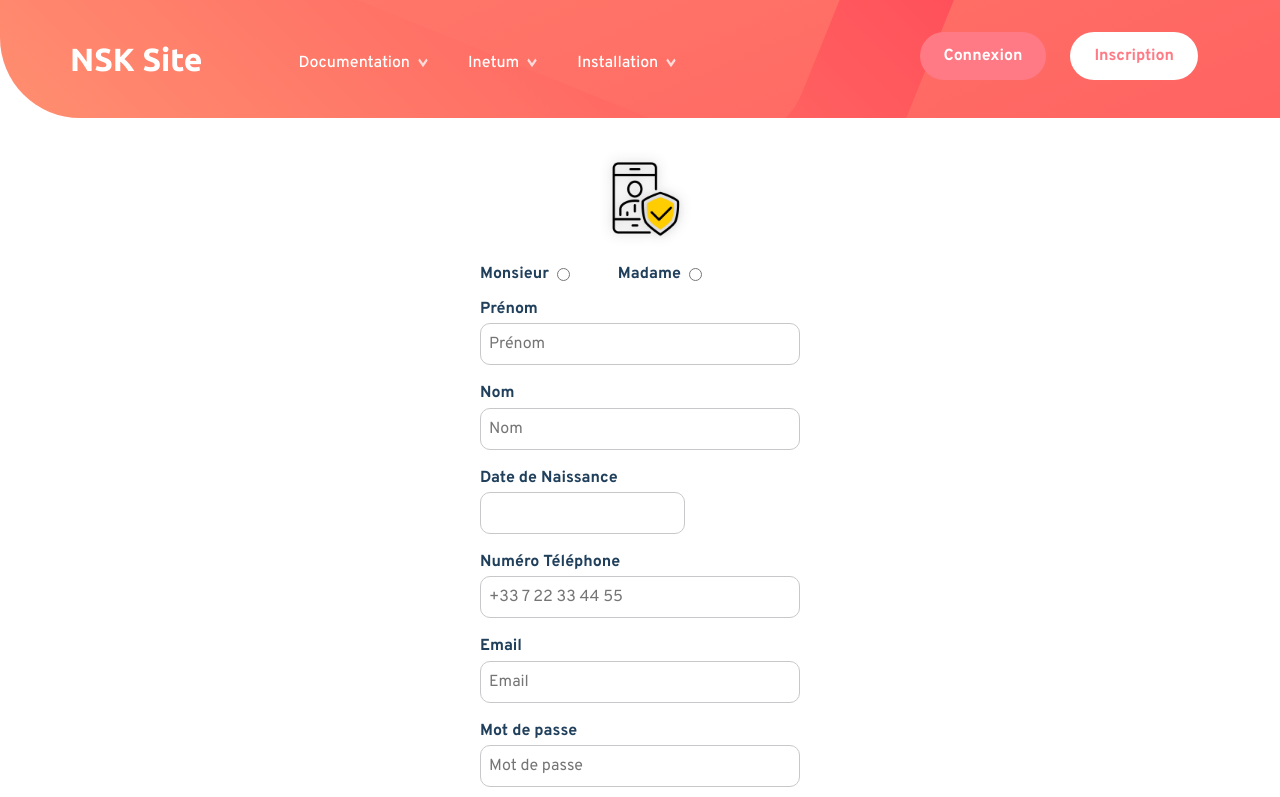
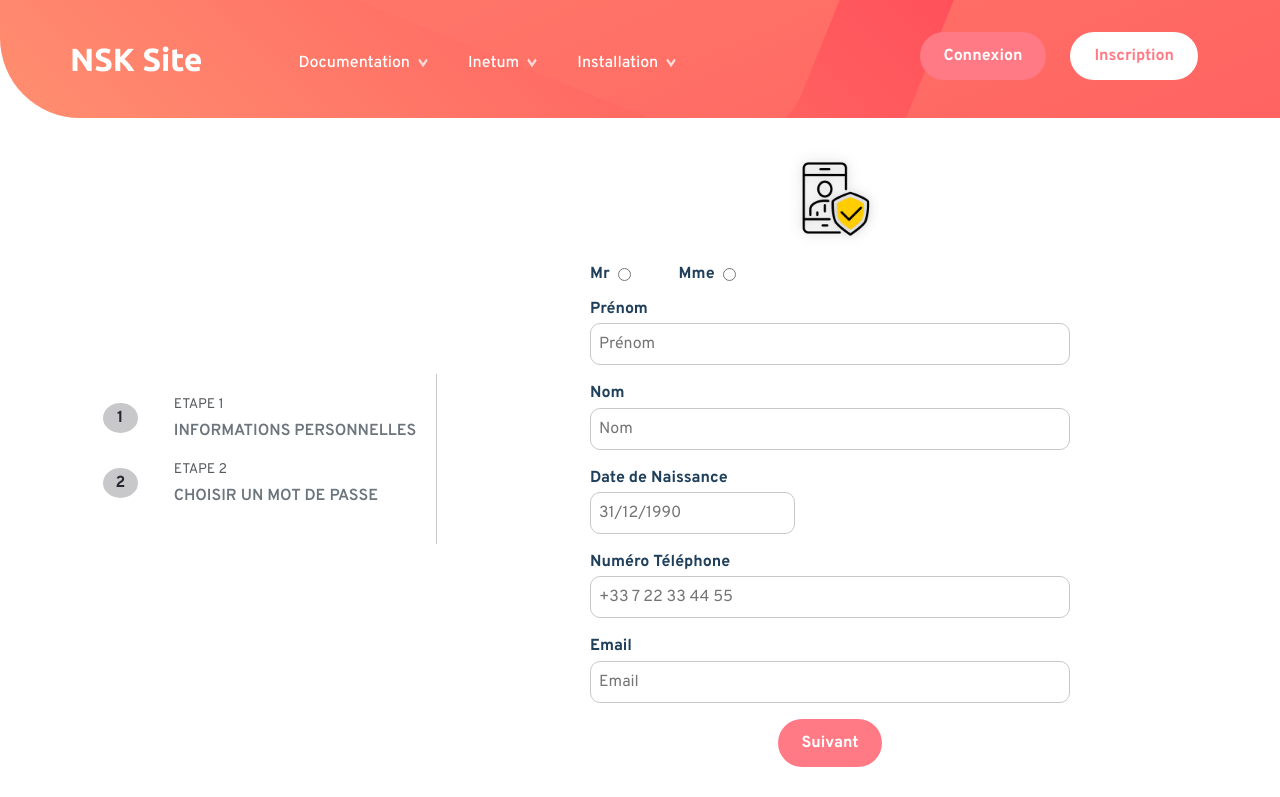
Before and after one commit to ThierryTouinPro/nextjs-starter-kit, a Next.js app in the folder with-docker-compose-app/next-app/: page /register in a window 1280 px wide. Shown: the top 797 px of the page. Built offline with nearby package versions, Linux system fonts and the light colour scheme.

Commit message:
DPPCP-116: Mise en place de la gestion des erreurs du formulaire

```diff
--- a/with-docker-compose-app/next-app/src/components/Authentification/Register.js
+++ b/with-docker-compose-app/next-app/src/components/Authentification/Register.js
@@ -1,9 +1,10 @@
-import React from "react";
+import React, { useState } from "react";
 import { useForm, FormProvider } from "react-hook-form";
+import { ReponseError } from "../../lib/reponse";
 import ButtonSubmit from "../Interface/ButtonSubmit";
-import Input from "../Interface/Input";
-import RadioGroup from "../Interface/RadioGroup";
-import BirthDate from "../Interface/BirthDate";
+import PersonalInfoForm from "./SignupForms/PersonalInfoForm";
+import ChoosePwdForm from "./SignupForms/ChoosePwdForm";
+import { Sidebar } from "./Sidebar/Sidebar";
 
 export default function Register() {
   const methods = useForm();
@@ -12,20 +13,25 @@ export default function Register() {
     setError,
     clearErrors,
     formState: { errors },
-    watch,
   } = methods;
-  const password = watch("password");
-  const confirmPassword = watch("confirmPassword");
 
-  const options = [
-    { value: "Mr", label: "Monsieur" },
-    { value: "Mme", label: "Madame" },
-  ];
+  const [step, setStep] = useState(1);
+  const [recap, setRecap] = useState([]);
+
+  const handleNextStep = (data) => {
+    setRecap((prev) => ({ ...prev, ...data }));
+    setStep(step + 1);
+  };
+
+  const handlePrevStep = () => {
+    setStep(step - 1);
+  };
 
   const onSubmit = async (data) => {
     clearErrors();
     // Log des données du formulaire
-    console.log(data);
+    const finalData = { ...recap, ...data };
+    console.log(finalData);
 
     try {
       const response = await fetch("/api/auth/register", {
@@ -36,15 +42,15 @@ export default function Register() {
         body: JSON.stringify(data),
       });
 
-      const isValidResponse = await ReponseError(response, setErrors);
+      const isValidResponse = await ReponseError(response, setError);
       if (!isValidResponse) {
         return; // Arrêter l'exécution si une erreur s'est produite
       }
 
-      const data = await response.json();
-      console.log('User registered successfully:', data);
+      const responseData = await response.json();
+      console.log("User registered successfully:", responseData);
       // Rediriger l'utilisateur après l'inscription
-      window.location.href = '/login';
+      window.location.href = "/login";
     } catch (error) {
       console.error("Error during registration:", error);
       setError("global", { message: "Internal Server Error" });
@@ -52,76 +58,58 @@ export default function Register() {
   };
 
   return (
-    <div className="row justify-content-center">
-      <div className="col-md-6">
+    <div className="container">
+      <div className="row d-flex flex-row justify-content-center align-items-center">
+        {/* Sidebar Section */}
+        <div
+          className={
+            "col-md-4 col-offset-2 col-xs-12 d-flex justify-content-center"
+          }
+        >
+          <Sidebar currentStep={step} />
+        </div>
+        {/* Form Section */}
+        <div className="col-md-8 col-xs-12d-flex justify-content-center">
           <FormProvider {...methods}>
             <form id="auth-form" onSubmit={handleSubmit(onSubmit)}>
               <div>
                 <img src="/images/auth-icon.png" alt="A lock icon" />
               </div>
-            <RadioGroup name="gender" options={options} />
-            <Input
-              name="firstName"
-              label="Prénom"
-              type="text"
-              placeholder="Prénom"
+              {step === 1 && (
+                <>
+                  <PersonalInfoForm onNext={handleNextStep} />
+                  <div className="text-center">
+                    <ButtonSubmit
+                      type="button"
+                      label="Suivant"
+                      mode="secondary"
+                      onClick={methods.handleSubmit(handleNextStep)}
                     />
-            <Input name="lastName" label="Nom" type="text" placeholder="Nom" />
-            <BirthDate name="dateDeNaissance" placeholder="31/12/1990" />
-            <Input
-              name="phone"
-              label="Numéro Téléphone"
-              type="tel"
-              placeholder="+33 7 22 33 44 55"
+                  </div>
+                </>
+              )}
+              {step === 2 && (
+                <>
+                  <ChoosePwdForm />
+                  <div className="text-center">
+                    <ButtonSubmit
+                      type="button"
+                      label="Précédent"
+                      mode="secondary"
+                      onClick={handlePrevStep}
                     />
-            <Input
-              name="email"
-              label="Email"
-              type="email"
-              placeholder="Email"
-              validations={{
-                pattern: {
-                  value: /^[a-zA-Z0-9._%+-]+@[a-zA-Z0-9.-]+\.[a-zA-Z]{2,}$/,
-                  message: "Email invalide",
-                },
-              }}
+                    <ButtonSubmit
+                      type="submit"
+                      label="S'inscrire"
+                      mode="primary"
                     />
-            <Input
-              name="password"
-              label="Mot de passe"
-              type="password"
-              placeholder="Mot de passe"
-              validations={{
-                pattern: {
-                  value:
-                    /^(?=.*[A-Z])(?=.*[a-z])(?=.*\d)(?=.*[@$!%*?&])[A-Za-z\d@$!%*?&]{8,}$/,
-                  message:
-                    "Le mot de passe doit contenir au moins 8 caractères, une majuscule, une minuscule, un chiffre et un caractère spécial",
-                },
-              }}
-            />
-            <Input
-              name="confirmPassword"
-              label="Confirmation du mot de passe"
-              type="password"
-              placeholder="Confirmer le mot de passe"
-              validations={{
-                validate: (value) =>
-                  value === password ||
-                  "Les mots de passe ne correspondent pas",
-              }}
-            />
-            <div className="text-center">
-              <p className="my-4">
-                {errors.global && (
-                  <span className="error-message">{errors.global.message}</span>
+                  </div>
+                </>
               )}
-              </p>
-              <ButtonSubmit type="submit" label="S'inscrire" mode="secondary" />
-            </div>
             </form>
           </FormProvider>
         </div>
       </div>
+    </div>
   );
 }
--- /dev/null
+++ b/with-docker-compose-app/next-app/src/components/Authentification/Sidebar/Sidebar.js
@@ -0,0 +1,49 @@
+import React from "react";
+import styles from "./css/Sidebar.module.css";
+
+export function Sidebar({ step }) {
+  const steps = [
+    { number: 1, stepName: "Etape 1", label: "Informations personnelles" },
+    { number: 2, stepName: "Etape 2", label: "Choisir un mot de passe" },
+  ];
+
+  return (
+    <div className={styles.sidebar}>
+      <ul className="list-group list-unstyled">
+        {steps.map(({ number, stepName, label }) => (
+          <li
+            key={number}
+            className={`d-flex align-items-center gap-1 mb-3 ${
+              step === number ? styles.active : ""
+            }`}
+          >
+            <span
+              className={`me-2 ${styles.stepCircle} ${
+                step === number ? styles.activeStepCircle : ""
+              }`}
+            >
+              {number}
+            </span>
+
+            <span className="ms-4 d-flex flex-column justify-content-center">
+              <div
+                className={`text-muted text-uppercase small ${
+                  step === number ? styles.activeText : ""
+                }`}
+              >
+                {stepName}
+              </div>
+              <div
+                className={`text-secondary text-uppercase mt-1 fw-semibold ${
+                  step === number ? styles.activeText : ""
+                }`}
+              >
+                {label}
+              </div>
+            </span>
+          </li>
+        ))}
+      </ul>
+    </div>
+  );
+}
--- /dev/null
+++ b/with-docker-compose-app/next-app/src/components/Authentification/Sidebar/css/Sidebar.module.css
@@ -0,0 +1,31 @@
+.sidebar {
+  background-color: var(--white);
+  padding: 20px;
+  border-right: 1px solid var(--grayish-blue);
+}
+
+.stepCircle {
+  display: inline-block;
+  width: 35px;
+  height: 30px;
+  line-height: 30px;
+  background-color: var(--grayish-blue);
+  color: var(--very-dark-black-blue);
+  text-align: center;
+  border-radius: 50%;
+  font-weight: bold;
+}
+
+.activeStepCircle {
+  background-color: var(--very-light-red);
+  color: var(--white);
+}
+
+.activeText {
+  font-weight: bold;
+  color: var(--very-light-red);
+}
+
+.active {
+  font-weight: bold;
+}
--- /dev/null
+++ b/with-docker-compose-app/next-app/src/components/Authentification/SignupForms/ChoosePwdForm.js
@@ -0,0 +1,37 @@
+import React from "react";
+import { useFormContext } from "react-hook-form";
+import Input from "../../Interface/Input";
+
+export default function ChoosePwdForm({ onNext }) {
+  const { watch } = useFormContext();
+  const password = watch("password");
+
+  return (
+    <div>
+      <Input
+        name="password"
+        label="Mot de passe"
+        type="password"
+        placeholder="Mot de passe"
+        validations={{
+          pattern: {
+            value:
+              /^(?=.*[A-Z])(?=.*[a-z])(?=.*\d)(?=.*[@$!%*?&])[A-Za-z\d@$!%*?&]{8,}$/,
+            message:
+              "Le mot de passe doit contenir au moins 8 caractères, une majuscule, une minuscule, un chiffre et un caractère spécial",
+          },
+        }}
+      />
+      <Input
+        name="confirmPassword"
+        label="Confirmation du mot de passe"
+        type="password"
+        placeholder="Confirmer le mot de passe"
+        validations={{
+          validate: (value) =>
+            value === password || "Les mots de passe ne correspondent pas",
+        }}
+      />
+    </div>
+  );
+}
--- /dev/null
+++ b/with-docker-compose-app/next-app/src/components/Authentification/SignupForms/PersonalInfoForm.js
@@ -0,0 +1,46 @@
+import React from "react";
+import { useFormContext } from "react-hook-form";
+import RadioGroup from "../../Interface/RadioGroup";
+import Input from "../../Interface/Input";
+import BirthDateInput from "../../Interface/BirthDateInput";
+
+export default function PersonalInfoForm() {
+  const options = [
+    { value: "Mr", label: "Mr" },
+    { value: "Mme", label: "Mme" },
+  ];
+  const { handleSubmit } = useFormContext();
+
+  return (
+    <div>
+      <RadioGroup name="gender" options={options} />
+      <Input name="firstName" label="Prénom" type="text" placeholder="Prénom" />
+      <Input name="lastName" label="Nom" type="text" placeholder="Nom" />
+      <BirthDateInput name="dateDeNaissance" placeholder="31/12/1990" />
+      <Input
+        name="phone"
+        label="Numéro Téléphone"
+        type="tel"
+        placeholder="+33 7 22 33 44 55"
+        validations={{
+          pattern: {
+            value: /^(?:(?:\+|00)33|0)\s*[1-9](?:[\s.-]*\d{2}){4}$/,
+            message: "Numéro de téléphone invalide",
+          },
+        }}
+      />
+      <Input
+        name="email"
+        label="Email"
+        type="email"
+        placeholder="Email"
+        validations={{
+          pattern: {
+            value: /^[a-zA-Z0-9._%+-]+@[a-zA-Z0-9.-]+\.[a-zA-Z]{2,}$/,
+            message: "Email invalide",
+          },
+        }}
+      />
+    </div>
+  );
+}
--- a/with-docker-compose-app/next-app/src/components/Interface/BirthDate.js
+++ b/with-docker-compose-app/next-app/src/components/Interface/BirthDateInput.js
@@ -1,4 +1,3 @@
-import React from "react";
 import { Controller, useFormContext } from "react-hook-form";
 import DatePicker from "react-datepicker";
 import "react-datepicker/dist/react-datepicker.css";
@@ -15,19 +14,33 @@ export default function BirthDateInput({ name, placeholder }) {
       <Controller
         name={name}
         control={control}
-        rules={{ required: "Date de naissance est requise" }}
+        rules={{
+          required: "Date de naissance est requise",
+          validate: {
+            isValid: (value) =>
+              (value instanceof Date && !isNaN(value)) || "Date invalide",
+          },
+          minDate: {
+            value: new Date("1900-01-01"),
+            message: "La date doit être après le 1er janvier 1900",
+          },
+          maxDate: {
+            value: new Date(),
+            message: "La date ne peut pas être dans le futur",
+          },
+        }}
         render={({ field }) => (
           <DatePicker
             selected={field.value}
             onChange={field.onChange}
             dateFormat="dd/MM/yyyy"
             className="text-dark"
+            placeholderText={placeholder}
           />
         )}
-        placeholderText={placeholder}
       />
       {errors[name] && (
-        <span className="error text-danger">{errors[name].message}</span>
+        <p className="error text-danger">{errors[name].message}</p>
       )}
     </div>
   );
--- a/with-docker-compose-app/next-app/src/components/Interface/ButtonSubmit.js
+++ b/with-docker-compose-app/next-app/src/components/Interface/ButtonSubmit.js
@@ -1,17 +1,20 @@
-import React from 'react';
-import Link from 'next/link';
-import styles from './css/Buttons.module.css';
+import React from "react";
+import styles from "./css/Buttons.module.css";
 
-function ButtonSubmit( { type, label, mode } ) {
-
+function ButtonSubmit({ type, label, mode, onClick }) {
   return (
     <div className={` ${styles.authButtons}`}>
-            <button type={type} className={`border-0 ${mode === 'primary' ? styles.buttonPrimary : styles.buttonSecondary}`}>
+      <button
+        type={type}
+        {...(type === "button" && { onClick })}
+        className={`border-0 ${
+          mode === "primary" ? styles.buttonPrimary : styles.buttonSecondary
+        }`}
+      >
         {label}
       </button>
     </div>
   );
-};
-
+}
 
 export default ButtonSubmit;
--- a/with-docker-compose-app/next-app/src/components/Interface/RadioGroup.js
+++ b/with-docker-compose-app/next-app/src/components/Interface/RadioGroup.js
@@ -8,6 +8,7 @@ export default function RadioGroup({ name, options }) {
   } = useFormContext();
 
   return (
+    <>
       <div className="d-flex align-items-center gap-5 mb-2">
         {options.map((option) => (
           <label key={option.value} className="d-flex align-items-center gap-2">
@@ -20,9 +21,10 @@ export default function RadioGroup({ name, options }) {
             />
           </label>
         ))}
+      </div>
       {errors[name] && (
         <span className="error text-danger">{errors[name].message}</span>
       )}
-    </div>
+    </>
   );
 }
--- a/with-docker-compose-app/next-app/src/styles/_auth.css
+++ b/with-docker-compose-app/next-app/src/styles/_auth.css
@@ -1,8 +1,6 @@
-
-
 #auth-form {
   width: 100%;
-  max-width: 20rem;
+  max-width: 30rem;
   border-radius: 6px;
   margin: 2rem auto;
 }
@@ -32,7 +30,6 @@
   background-color: var(--white);
   color: var(--grayish-blue);
 }
-
 
 #form-errors {
   list-style: none;
```
Also changed, not shown: 1 other file (tests, documents, lock files or other folders). Lines whose indentation alone changed are shown as unchanged.
